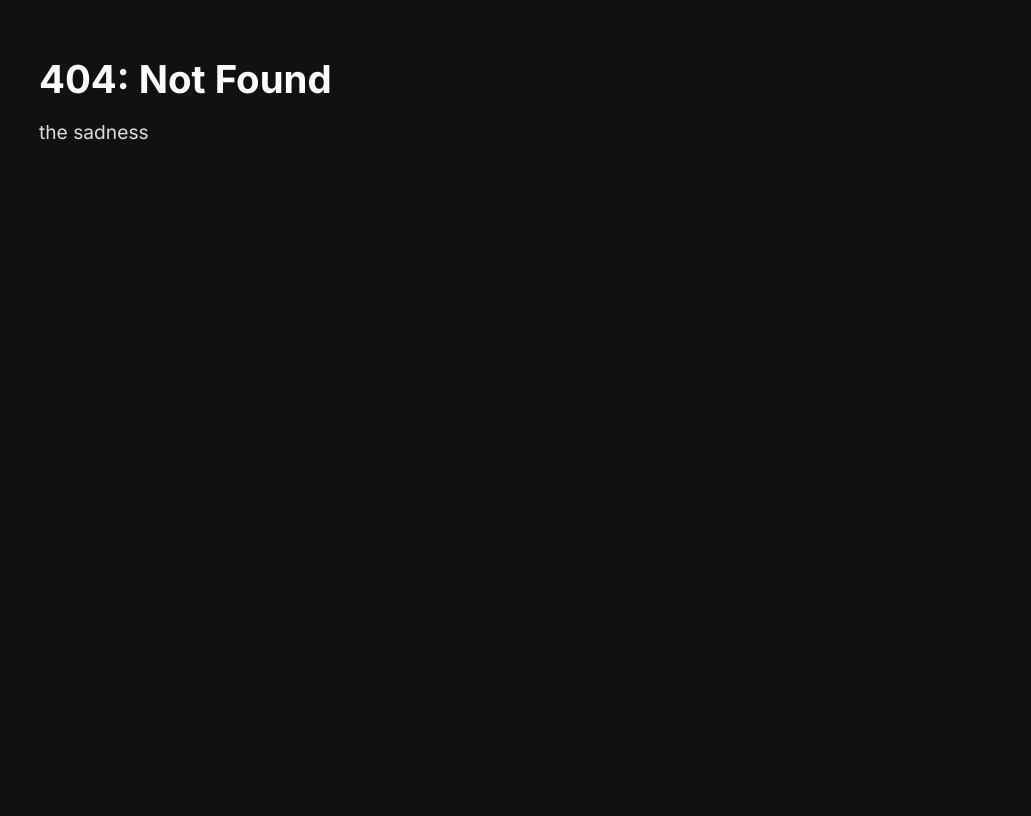
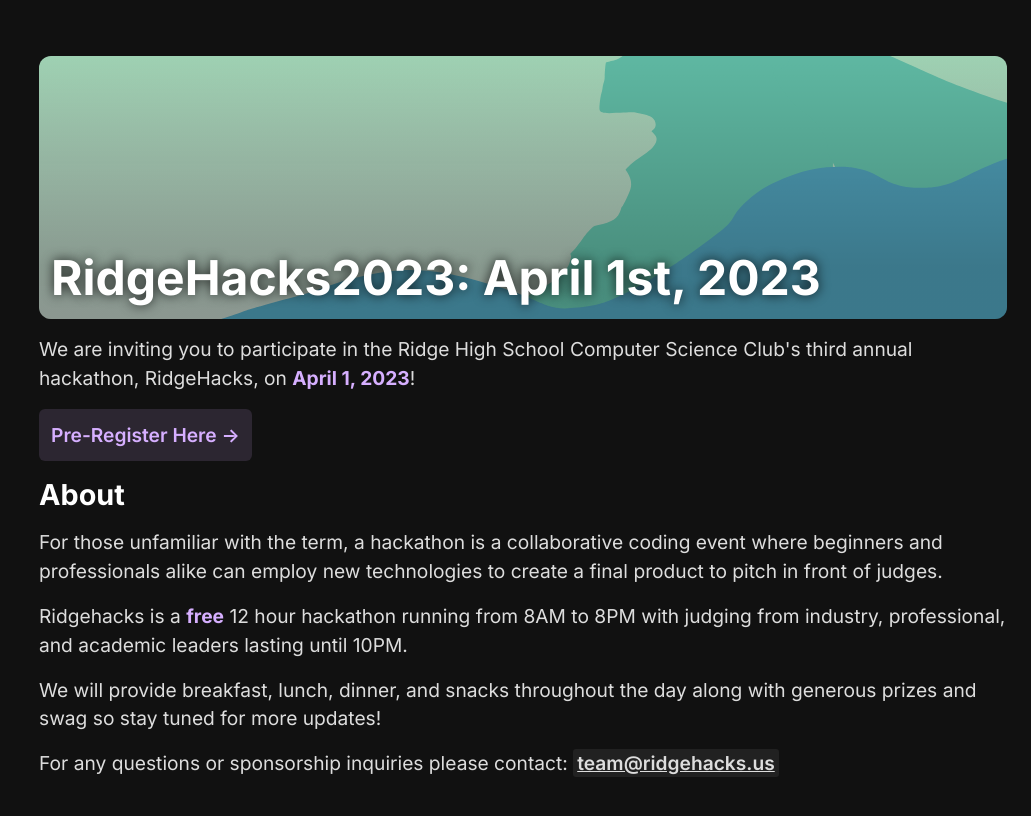
Before and after one commit to cyfinfaza/rcsc-website, a SvelteKit app: page /ridgehacks2023 in a window 1280 px wide. Before the commit this address had no page. Shown: the top 816 px of the page, without its empty margins (249-1280 px from the left). Built offline with nearby package versions, Linux system fonts and the light colour scheme.

Commit message:
add ridgehacks2023

```diff
--- a/src/routes/+layout.svelte
+++ b/src/routes/+layout.svelte
@@ -15,17 +15,21 @@
 			href: '/shirts'
 		},
 		{
+			name: 'RidgeHacks2023',
+			href: '/ridgehacks2023'
+		},
+		{
 			name: 'Registration Form',
 			href: 'https://tally.so/r/3xX1qk'
 		},
 		{
 			name: 'Attendance',
 			href: 'https://cap.ridgecompsci.club'
-		},
-		{
-			name: 'RidgeHacks',
-			href: 'https://ridgehacks.us'
 		}
+		// {
+		// 	name: 'RidgeHacks',
+		// 	href: 'https://ridgehacks.us'
+		// }
 	];
 
 	let viewing;
--- /dev/null
+++ b/src/routes/ridgehacks2023/+page.svelte
@@ -0,0 +1,40 @@
+<script>
+	import HeaderWithImage from '../../components/HeaderWithImage.svelte';
+	import Metadata from '../../components/Metadata.svelte';
+</script>
+
+<Metadata
+	title="RidgeHacks2023"
+	description="Ridgehacks2023! A Free Hackathon at Ridge High School"
+	image="/images/ridgehacks_background_graphic.svg"
+/>
+
+<HeaderWithImage imageSrc="/images/ridgehacks_background_graphic.svg">
+	RidgeHacks2023: April 1st, 2023
+</HeaderWithImage>
+
+<p>
+	We are inviting you to participate in the Ridge High School Computer Science Club's third annual
+	hackathon, RidgeHacks, on <strong>April 1, 2023</strong>!
+</p>
+<p>
+	<a href="https://tally.so/r/3Eqe02" class="action-link">Pre-Register Here</a>
+</p>
+<h2>About</h2>
+<p>
+	For those unfamiliar with the term, a hackathon is a collaborative coding event where beginners
+	and professionals alike can employ new technologies to create a final product to pitch in front of
+	judges.
+</p>
+<p>
+	Ridgehacks is a <strong>free</strong> 12 hour hackathon running from 8AM to 8PM with judging from industry,
+	professional, and academic leaders lasting until 10PM.
+</p>
+<p>
+	We will provide breakfast, lunch, dinner, and snacks throughout the day along with generous prizes
+	and swag so stay tuned for more updates!
+</p>
+<p>
+	For any questions or sponsorship inquiries please contact:
+	<a href="mailto:team@ridgehacks.us">team@ridgehacks.us</a>
+</p>
--- a/src/styles/global.scss
+++ b/src/styles/global.scss
@@ -57,6 +57,31 @@ textarea {
 	}
 }
 
+a.action-link {
+	color: var(--accent2);
+	background-color: var(--accent2-fg);
+	padding: 12px;
+	text-decoration: none;
+	font-weight: 600;
+	border-radius: 6px;
+	display: inline-block;
+	&::after {
+		content: ' →';
+	}
+}
+
+a[href^='mailto:'] {
+	background: var(--fg);
+	padding: 2px 4px;
+	border-radius: 3px;
+	// &::before {
+	// 	content: '✉️';
+	// 	text-decoration: wavy;
+	// 	display: inline-block;
+	// 	margin-inline-end: 0.25em;
+	// }
+}
+
 * {
 	box-sizing: border-box;
 	word-wrap: break-word;
```
Also changed, not shown: static/images/ridgehacks_background_graphic.svg (added).
